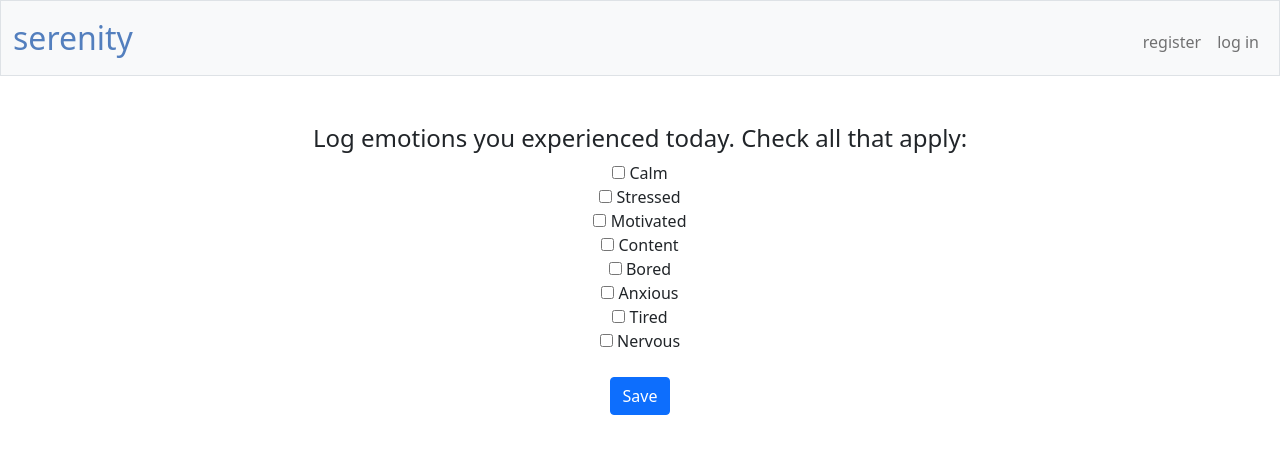
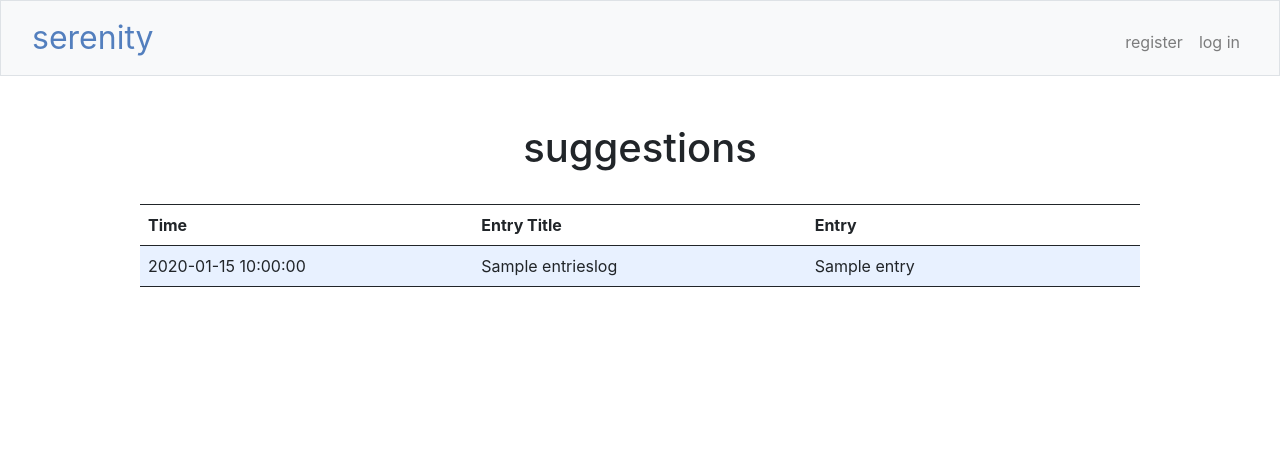
Before and after one commit to kelseyywu/serenity, a Flask app: template templates/suggest.html in a window 1280 px wide. Shown: the top 454 px of the page. Run offline with Flask 2, Linux system fonts and the light colour scheme; the template is opened without the code that fills it: most values are stand-ins (such as "Sample title", 1, 10 or a date in 2020); some libraries are stand-ins or nearby versions.

Commit message:
Fri, Dec 3, 2021, 7:03 PM +00:00

```diff
--- a/templates/suggest.html
+++ b/templates/suggest.html
@@ -1,33 +1,51 @@
 {% extends "layout.html" %}
 
 {% block title %}
-    Suggestions
+    Diary Entries
 {% endblock %}
 
 {% block main %}
+<!DOCTYPE html>
+<html lang="en">
+    <head>
+        <!-- Links to relevant Boostrap and CSS files. -->
+        <meta charset="utf-8">
+        <meta name="viewport" content="width=device-width, initial-scale=1">
+        <link rel="stylesheet" href="https://cdn.jsdelivr.net/npm/bootstrap@4.5.3/dist/css/bootstrap.min.css"
+        integrity="sha384-TX8t27EcRE3e/ihU7zmQxVncDAy5uIKz4rEkgIXeMed4M0jlfIDPvg6uqKI2xXr2" crossorigin="anonymous">
+        <script src="https://code.jquery.com/jquery-3.5.1.slim.min.js"
+        integrity="sha384-DfXdz2htPH0lsSSs5nCTpuj/zy4C+OGpamoFVy38MVBnE+IbbVYUew+OrCXaRkfj" crossorigin="anonymous"></script>
+        <script src="https://cdn.jsdelivr.net/npm/bootstrap@4.5.3/dist/js/bootstrap.bundle.min.js"
+        integrity="sha384-ho+j7jyWK8fNQe+A12Hb8AhRq26LrZ/JpcUGGOn+Y7RsweNrtN/tE3MoK7ZeZDyx" crossorigin="anonymous"></script>
+        <link href="styles.css" rel="stylesheet">
+        <title>suggestions</title>
+    </head>
 
-  <h4>Log emotions you experienced today. Check all that apply:</h4>
+    <body>
+        <header><h1 style="text-align:center">suggestions</h1></header>
+        <br>
+            <table>
 
-    <form action="/quiz" method="post" style="text-align:center">
-      <input type="checkbox" value="calm" id="calm" name="emotions"> Calm
-      <br>
-      <input type="checkbox" value="stressed" id="stressed" name="emotions"> Stressed
-      <br>
-      <input type="checkbox" value="motivated" id="motivated" name="emotions"> Motivated
-      <br>
-      <input type="checkbox" value="content" id="content" name="emotions"> Content
-      <br>
-      <input type="checkbox" value="bored" id="bored" name="emotions"> Bored
-      <br>
-      <input type="checkbox" value="anxious" id="anxious" name="emotions"> Anxious
-      <br>
-      <input type="checkbox" value="tired" id="tired" name="emotions"> Tired
-      <br>
-      <input type="checkbox" value="nervous" id="nervous" name="emotions"> Nervous
-      <br>
-      <br>
-      <button class="btn btn-primary" type="submit">Save</button>
-    </form>
+                <thead>
+                    <tr>
+                        <th>Time</th>
+                        <th>Entry Title</th>
+                        <th>Entry</th>
+                    </tr>
+                </thead>
 
+                <tbody>
+                    {% for e in entrieslog %}
+                        <tr>
+                            <td>{{ e["time"] }}</td>
+                            <td>{{ e["entrytitle"] }}</td>
+                            <td>{{ e["entry"] }}</td>
+                        </tr>
+                    {% endfor %}
+                </tbody>
 
+            </table>
+    </body>
+
+</html>
 {% endblock %}
```
